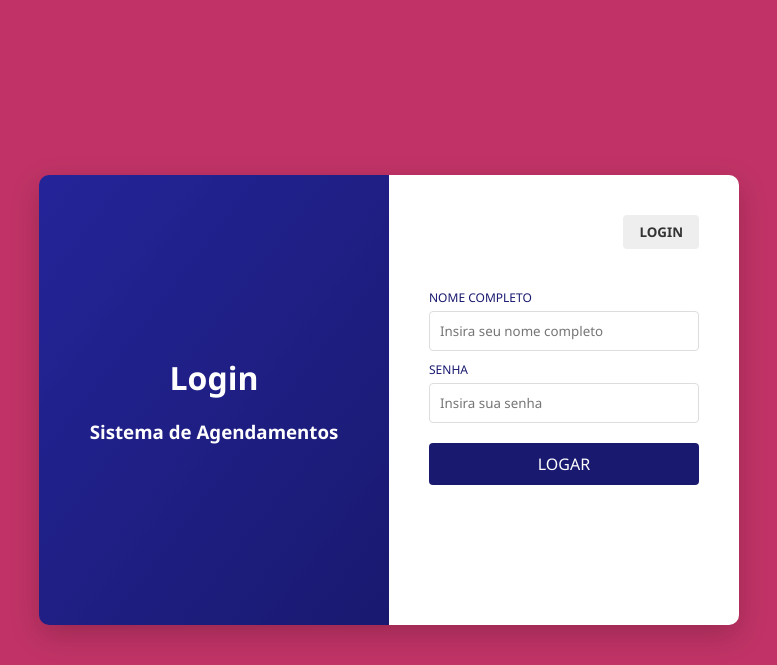
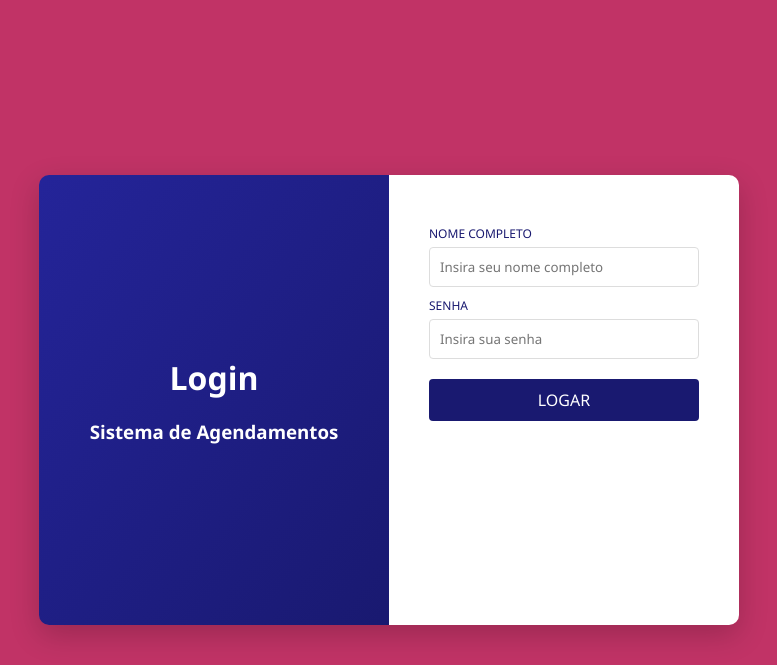
Before and after one commit to EvertonMachado1/PI_univesp_2025, a Django app: template core/templates/tela_login.html in a window 1280 px wide. Shown: the top 665 px of the page, without its empty margins (251-1028 px from the left). Run offline with Django 3.2, Linux system fonts and the light colour scheme; the template is opened without the code that fills it, so the values that code supplies are empty.

Commit message:
removido botão de login (ambiguo)

```diff
--- a/core/templates/tela_login.html
+++ b/core/templates/tela_login.html
@@ -14,10 +14,6 @@
           <h3>Sistema de Agendamentos</h3>
         </div>
         <div class="right-panel">
-          <div class="buttons">
-            <button class="btn-login">LOGIN</button>
-            <!--cadastro abaixo de login-->
-          </div>
           <form>
             <label for="fullname">NOME COMPLETO</label>
             <input type="text" id="fullname" placeholder="Insira seu nome completo" />
```
